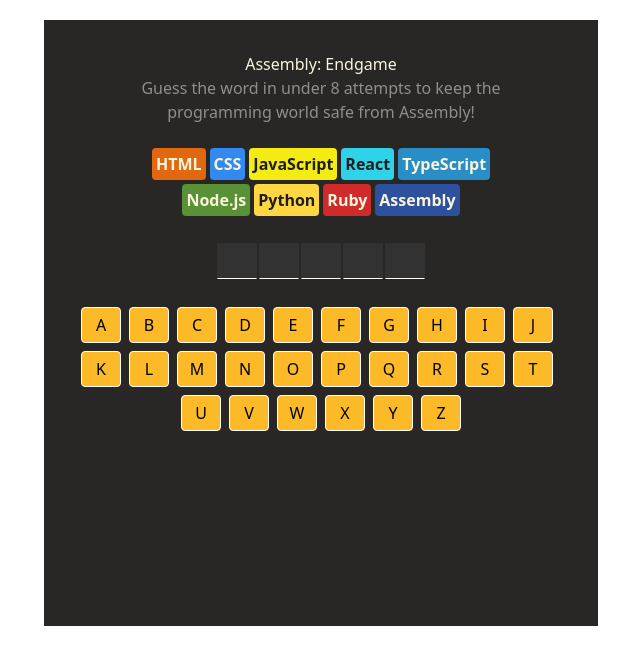
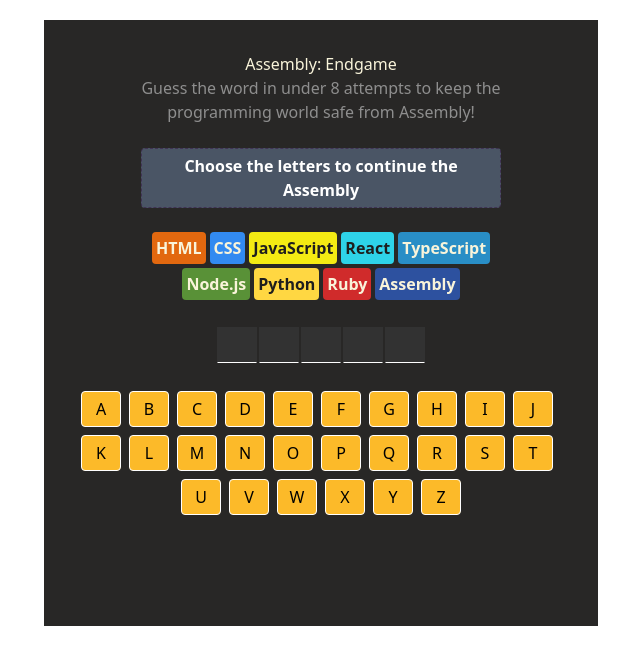
Before and after one commit to thierry-byiringiro/assemblyEndGame, a React (Vite) app: page / in a window 1280 px wide. Shown: the top 664 px of the page, without its empty margins (319-959 px from the left). Built offline with nearby package versions, Linux system fonts and the light colour scheme.

Commit message:
added the props for recieving the farewell messages

```diff
--- a/src/components/StatusBar.tsx
+++ b/src/components/StatusBar.tsx
@@ -1,17 +1,34 @@
+import getFarewellText from "../assets/utils";
 export default function StatusBar({
   isGameWon,
   isGameLost,
   languageNames,
+  combine,
+  wrongGuesses
 }: {
   isGameWon: boolean;
   isGameLost: boolean;
   languageNames: string[];
+  combine : boolean,
+  wrongGuesses : number
+
 }) {
+  const all = !combine && !isGameWon && !isGameLost;
   return (
     <>
-      {languageNames.length >= 1 && (
-        <button className="w-90 h-15 p-6 bg-[#7A5EA7] border border-dashed border-[#403354] flex flex-col items-center justify-center text-white rounded-sm">
-          <h1 className="font-bold">“Farewell {languageNames.join(" &   ")}🫡”</h1>
+      {all
+         &&
+        <button className="w-90 h-15 p-6 bg-gray-600 border border-dashed border-[#403354] flex flex-col items-center justify-center text-white rounded-sm flex-wrap">
+          <h1 className="font-bold">
+            Choose the letters to continue the Assembly
+          </h1>
+        </button>
+      }
+      {combine && (
+        <button className="w-90 h-15 p-6 bg-[#7A5EA7] border border-dashed border-[#403354] flex flex-col items-center justify-center text-white rounded-sm flex-wrap">
+          <h1 className="font-bold">
+            {getFarewellText(languageNames[wrongGuesses])}
+          </h1>
         </button>
       )}
       {isGameWon && (
```
